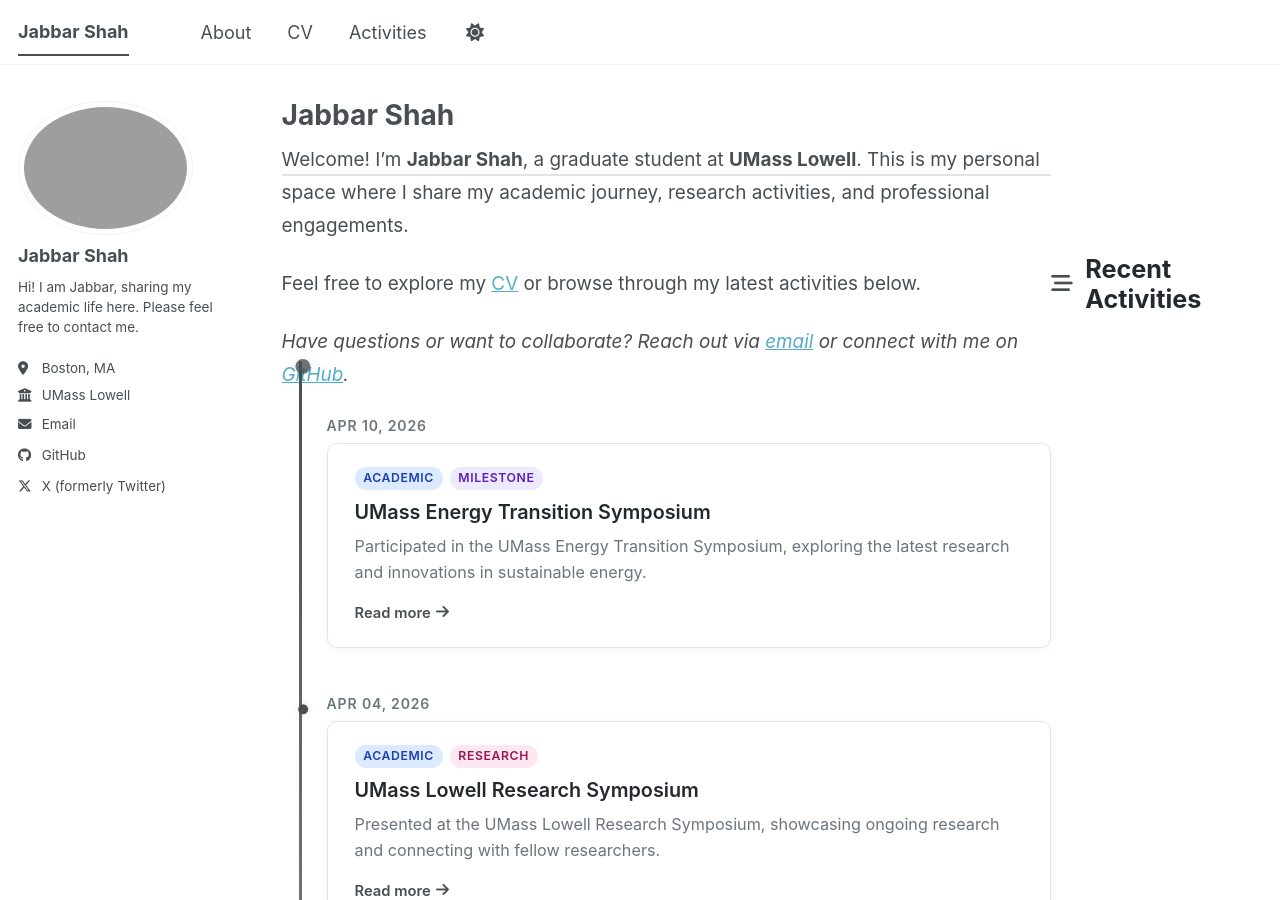
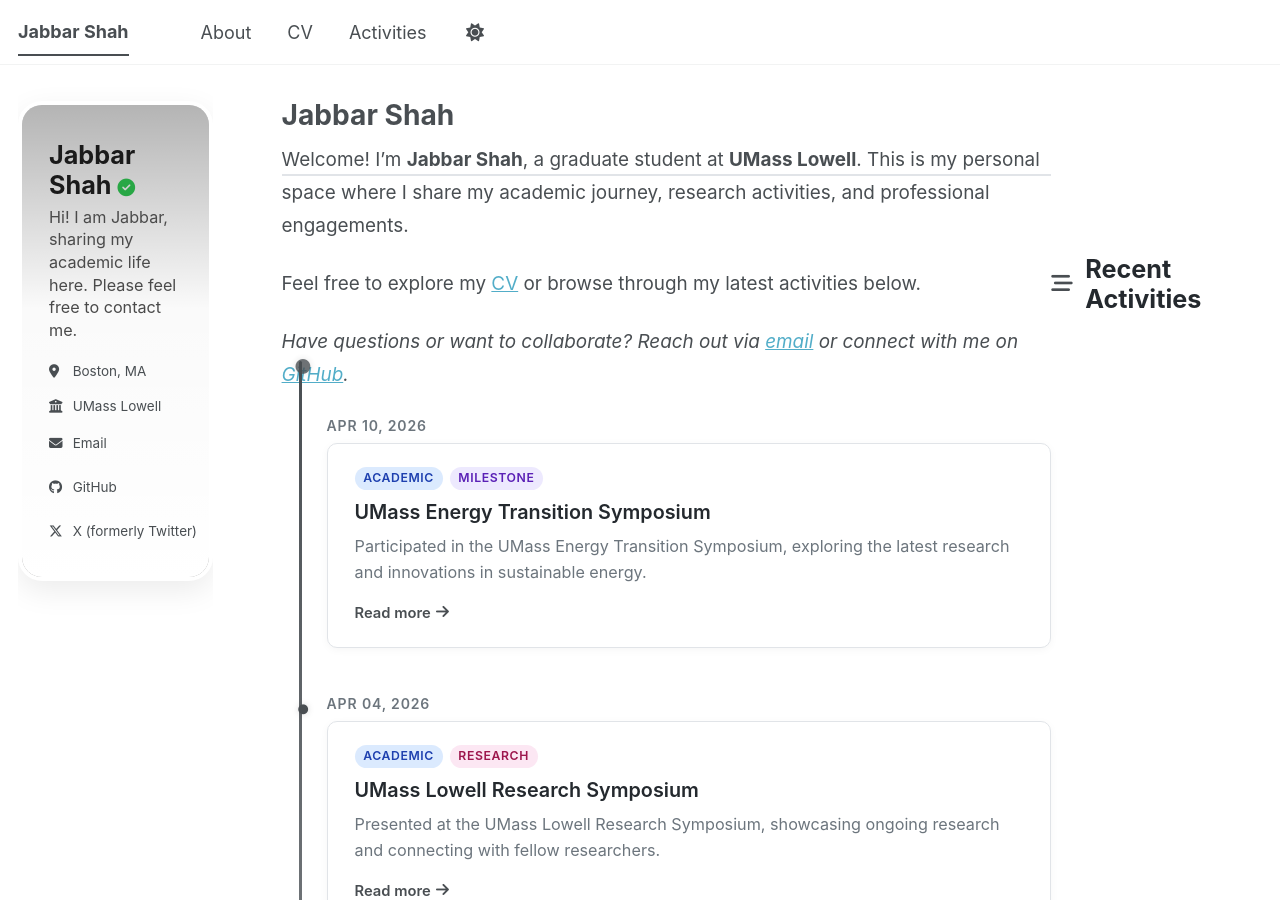
Before and after one commit to sjabbarshah/sjabbarshah.github.io, a Jekyll site: the page built from _pages/about.md, in a window 1280 px wide and 900 px high. Built offline with Jekyll 4.4.1, drawn with Linux system fonts in a browser that asks for light colours; a script bundle is joined from its source files by our own code; library files that are not in the unit come from our copies.

Commit message:
Update profile photo to profile_image.jpg and apply glassmorphism card layout to sidebar

```diff
--- a/_config.yml
+++ b/_config.yml
@@ -23,7 +23,7 @@ repository               : "sjabbarshah/sjabbarshah.github.io"
 #               Additional customization can be done by editing /_includes/author-profile.html
 author:
   # Biographic information
-  avatar           : "profile.png"
+  avatar           : "profile_image.jpg"
   name             : "Jabbar Shah"
   pronouns         : # example: "she/her"
   bio              : "Hi! I am Jabbar, sharing my academic life here. Please feel free to contact me."
--- a/_includes/author-profile.html
+++ b/_includes/author-profile.html
@@ -4,25 +4,26 @@
   {% assign author = site.data.authors[page.author] %}{% else %}{% assign author = site.author %}
 {% endif %}
 
-<div itemscope itemtype="http://schema.org/Person">
+<div itemscope itemtype="http://schema.org/Person" class="author__card" style="position: relative; background: #f4f5f6; border-radius: 24px; overflow: hidden; border: 4px solid #fff; box-shadow: 0 10px 30px rgba(0,0,0,0.08); display: flex; flex-direction: column; min-height: 480px; margin-bottom: 2em; transform: translateZ(0);">
 
-  <div class="author__avatar">
+  <div class="author__img-wrapper" style="position: absolute; top: 0; left: 0; width: 100%; height: 100%; z-index: 1;">
     {% if author.avatar contains "://" %}
-    	<img src="{{ author.avatar }}" alt="{{ author.name }}"  fetchpriority="high" />
+      <img src="{{ author.avatar }}" alt="{{ author.name }}"  fetchpriority="high" style="width: 100%; height: 100%; object-fit: cover; object-position: center 20%;" />
     {% else %}
-    	<img src="{{ author.avatar | prepend: "/images/" | prepend: base_path }}" class="author__avatar" alt="{{ author.name }}"  fetchpriority="high" />
+      <img src="{{ author.avatar | prepend: "/images/" | prepend: base_path }}" alt="{{ author.name }}"  fetchpriority="high" style="width: 100%; height: 100%; object-fit: cover; object-position: center 20%;" />
     {% endif %}
   </div>
 
-  <div class="author__content">
-    <h3 class="author__name">{{ author.name }}</h3>
-    {% if author.pronouns %}<p class="author__pronouns">{{ author.pronouns }}</p>{% endif %}
-    {% if author.bio %}<p class="author__bio">{{ author.bio }}</p>{% endif %}
-  </div>
+  <div class="author__overlay" style="position: absolute; bottom: 0; left: 0; width: 100%; z-index: 2; padding: 100px 1.5em 1.5em 1.5em; background: linear-gradient(to top, rgba(255,255,255,1) 0%, rgba(255,255,255,0.95) 50%, rgba(255,255,255,0) 100%); display: flex; flex-direction: column; justify-content: flex-end;">
+    <div class="author__content" style="text-align: left;">
+      <h3 class="author__name" style="font-size: 1.4em; font-weight: 700; color: #1a1a1a; margin: 0 0 0.2em;">{{ author.name }} <i class="fas fa-check-circle" style="color: #28a745; font-size: 0.7em;"></i></h3>
+      {% if author.pronouns %}<p class="author__pronouns" style="font-size: 0.85em; color: #6c757d; margin: 0 0 0.5em;">{{ author.pronouns }}</p>{% endif %}
+      {% if author.bio %}<p class="author__bio" style="font-size: 0.9em; color: #4a4a4a; margin: 0 0 1.2em; line-height: 1.4;">{{ author.bio }}</p>{% endif %}
+    </div>
 
-  <div class="author__urls-wrapper">
-    <button class="btn btn--inverse">Follow</button>
-    <ul class="author__urls social-icons">
+    <div class="author__urls-wrapper" style="margin-top: 0; text-align: left;">
+      <!-- <button class="btn btn--inverse">Follow</button> -->
+      <ul class="author__urls social-icons" style="display: flex; flex-wrap: wrap; gap: 8px; padding: 0; margin: 0; list-style: none;">
       <!-- Font Awesome icons / Biographic information  -->
       {% if author.location %}
         <li class="author__desktop"><i class="fas fa-fw fa-location-dot icon-pad-right" aria-hidden="true"></i>{{ author.location }}</li>
@@ -174,3 +175,4 @@
     </ul>
   </div>
 </div>
+</div>
```
Also changed, not shown: 2 other files.
